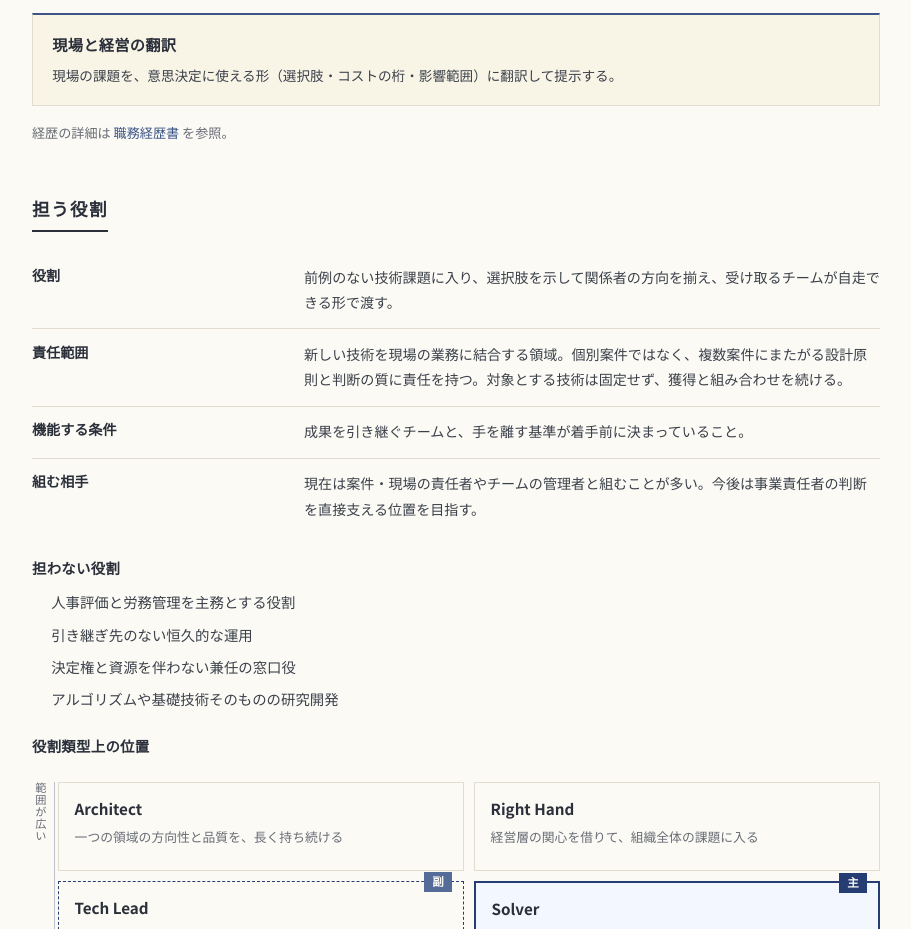
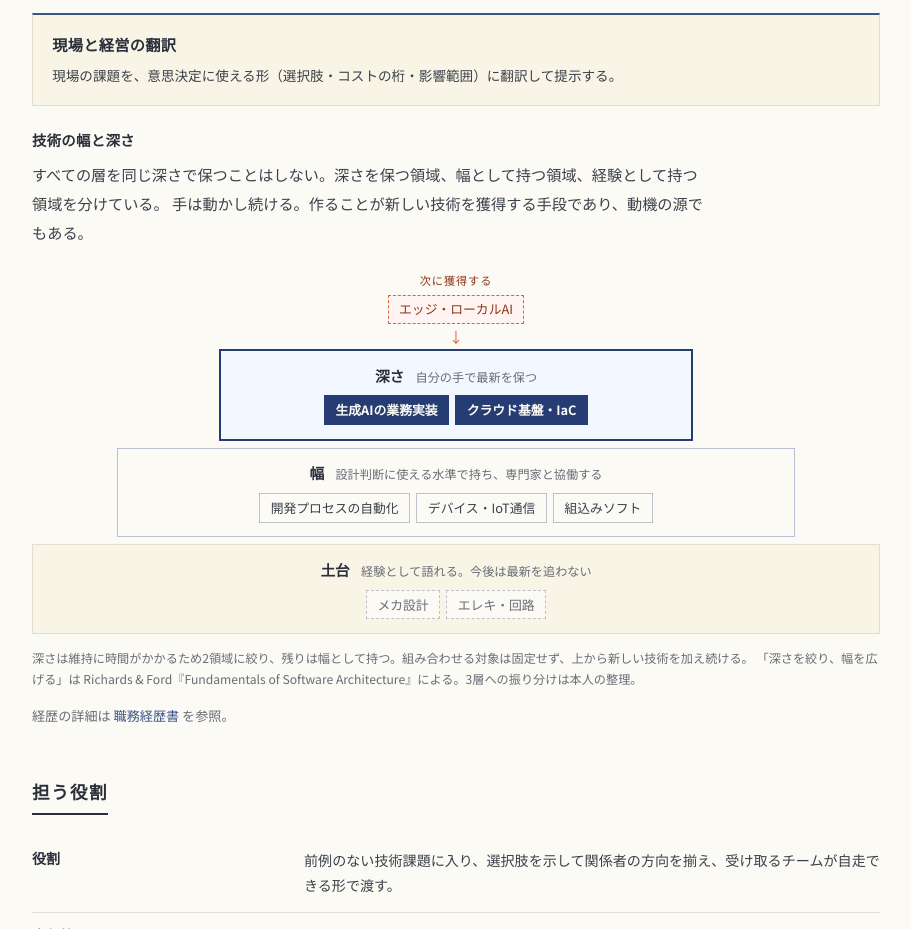
Before and after one commit to Takenori-Kusaka/digital-garden, an Astro site: page /digital-garden/career in a window 1280 px wide. Shown: the part 865-1794 px from the top of the page, without its empty margins (184-1095 px from the left). Built offline with nearby package versions, Linux system fonts and the light colour scheme; Astro itself is replaced by a stand-in of ours; a web font is replaced by a local one.

Commit message:
feat(career): 技術の幅と深さの図を追加 (#4)
深さを保つ2領域・幅として持つ領域・最新を追わない領域・次に獲得する領域を明示。

Closes #4

Co-Authored-By: Claude Fable 5.2 <noreply@anthropic.com>

```diff
--- /dev/null
+++ b/src/components/career/TechDepth.astro
@@ -0,0 +1,87 @@
+---
+// 技術の幅と深さ。Richards & Ford "Fundamentals of Software Architecture" の
+// 「知識のピラミッド（深さを絞り、幅を広げる）」を下敷きにした本人の整理。
+const layers = [
+  {
+    k: 'depth',
+    t: '深さ',
+    sub: '自分の手で最新を保つ',
+    items: ['生成AIの業務実装', 'クラウド基盤・IaC']
+  },
+  {
+    k: 'breadth',
+    t: '幅',
+    sub: '設計判断に使える水準で持ち、専門家と協働する',
+    items: ['開発プロセスの自動化', 'デバイス・IoT通信', '組込みソフト']
+  },
+  {
+    k: 'base',
+    t: '土台',
+    sub: '経験として語れる。今後は最新を追わない',
+    items: ['メカ設計', 'エレキ・回路']
+  }
+];
+---
+
+<figure class="td" aria-labelledby="td-cap">
+  <div class="td-next">
+    <span class="td-next-label">次に獲得する</span>
+    <span class="td-chip td-chip--next">エッジ・ローカルAI</span>
+    <span class="td-arrow" aria-hidden="true">↓</span>
+  </div>
+  <div class="td-pyramid">
+    {layers.map((l) => (
+      <div class={`td-layer td-layer--${l.k}`}>
+        <div class="td-head">
+          <strong>{l.t}</strong>
+          <span>{l.sub}</span>
+        </div>
+        <div class="td-items">
+          {l.items.map((i) => <span class="td-chip">{i}</span>)}
+        </div>
+      </div>
+    ))}
+  </div>
+  <figcaption id="td-cap">
+    深さは維持に時間がかかるため2領域に絞り、残りは幅として持つ。組み合わせる対象は固定せず、上から新しい技術を加え続ける。
+    「深さを絞り、幅を広げる」は Richards &amp; Ford『Fundamentals of Software Architecture』による。3層への振り分けは本人の整理。
+  </figcaption>
+</figure>
+
+<style>
+  .td { margin: 1.6rem 0 0; }
+  .td-next { display: flex; flex-direction: column; align-items: center; gap: 0.35rem; margin-bottom: 0.3rem; }
+  .td-next-label { font-size: 0.7rem; letter-spacing: 0.08em; color: var(--kb-color-human-700); }
+  .td-arrow { color: var(--kb-color-brand-accent); font-size: 0.9rem; line-height: 1; }
+
+  .td-pyramid { display: flex; flex-direction: column; align-items: center; gap: 0.45rem; }
+  .td-layer {
+    box-sizing: border-box; padding: 0.85rem 1rem;
+    border: 1px solid var(--kb-color-border-line); background: var(--kb-color-surface-page);
+    display: flex; flex-direction: column; gap: 0.55rem; align-items: center; text-align: center;
+  }
+  .td-layer--depth { width: 56%; border: 2px solid var(--kb-color-brand-primary); background: var(--kb-color-ai-50); }
+  .td-layer--breadth { width: 80%; border-color: var(--kb-color-ai-300); }
+  .td-layer--base { width: 100%; background: var(--kb-color-surface-card); }
+
+  .td-head { display: flex; flex-wrap: wrap; justify-content: center; align-items: baseline; gap: 0.2rem 0.7rem; }
+  .td-head strong { font-size: 0.92rem; color: var(--kb-color-text-primary); font-family: var(--kb-font-family-heading); }
+  .td-head span { font-size: 0.76rem; color: var(--kb-color-text-secondary); }
+
+  .td-items { display: flex; flex-wrap: wrap; justify-content: center; gap: 0.4rem; }
+  .td-chip {
+    font-size: 0.8rem; line-height: 1.4; padding: 0.3rem 0.65rem;
+    color: var(--kb-color-ink-800); background: var(--kb-color-surface-page);
+    border: 1px solid var(--kb-color-border-strong);
+  }
+  .td-layer--depth .td-chip { color: var(--kb-color-text-inverse); background: var(--kb-color-brand-primary); border-color: var(--kb-color-brand-primary); font-weight: 700; }
+  .td-layer--base .td-chip { color: var(--kb-color-text-secondary); border-style: dashed; }
+  .td-chip--next { color: var(--kb-color-human-700); border: 1px dashed var(--kb-color-brand-accent); background: var(--kb-color-human-50); }
+
+  figcaption { margin-top: 0.9rem; font-size: 0.76rem; line-height: 1.7; color: var(--kb-color-text-secondary); }
+
+  @media (max-width: 560px) {
+    .td-layer--depth { width: 78%; }
+    .td-layer--breadth { width: 92%; }
+  }
+</style>
--- a/src/pages/career/index.astro
+++ b/src/pages/career/index.astro
@@ -2,6 +2,7 @@
 import BaseLayout from '../../layouts/BaseLayout.astro';
 import ArchetypeMap from '../../components/career/ArchetypeMap.astro';
 import Elevator from '../../components/career/Elevator.astro';
+import TechDepth from '../../components/career/TechDepth.astro';
 
 const baseUrl = import.meta.env.BASE_URL;
 const zennUrl = 'https://zenn.dev/takenori_kusaka/books/sovereign-resilience-blueprint';
@@ -155,6 +156,12 @@ const conditions = {
           </div>
         ))}
       </div>
+      <h3 class="cv-sub">技術の幅と深さ</h3>
+      <p class="cv-p">
+        すべての層を同じ深さで保つことはしない。深さを保つ領域、幅として持つ領域、経験として持つ領域を分けている。
+        手は動かし続ける。作ることが新しい技術を獲得する手段であり、動機の源でもある。
+      </p>
+      <TechDepth />
       <p class="cv-note">
         経歴の詳細は <a href={`${baseUrl}/resume/`}>職務経歴書</a> を参照。
       </p>
```
